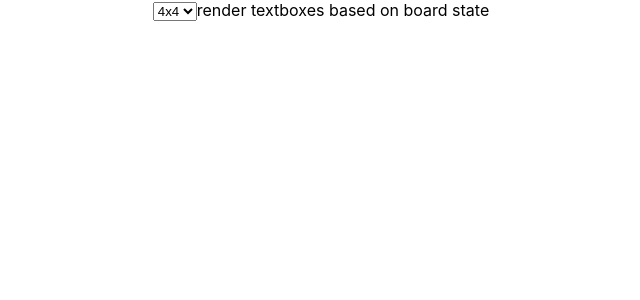
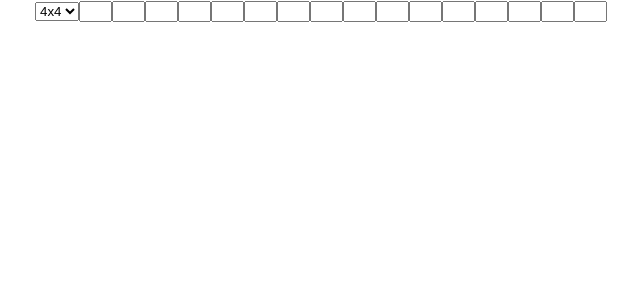
Before and after one commit to timtyrrell/boggle-solver, a React (Create React App) app: page / in a window 1280 px wide. Shown: the top 300 px of the page, without its empty margins (319-959 px from the left). Built offline with nearby package versions, Linux system fonts and the light colour scheme.

Commit message:
Render textboxes based on the board type value

```diff
--- a/src/Board.js
+++ b/src/Board.js
@@ -4,7 +4,7 @@ class Board extends Component {
   constructor(props) {
     super(props)
     this.state = {
-      boardType: '4x4',
+      boardType: '4',
     }
 
     this.handleBoardTypeChange = this.handleBoardTypeChange.bind(this)
@@ -14,16 +14,26 @@ class Board extends Component {
     this.setState({ boardType: event.target.value })
   }
 
+  renderTextBoxes() {
+    const textBoxes = []
+    for (let x = 0; x < this.state.boardType; x++) {
+      for (let y = 0; y < this.state.boardType; y++) {
+        textBoxes.push(<input key={`${x}${y}`} type="text" id={`${x}${y}`} autoComplete="off" size="1" />)
+      }
+    }
+    return textBoxes
+  }
+
   render() {
     return (
       <div className="Board">
         <select value={this.state.boardType} onChange={this.handleBoardTypeChange}>
-          <option value="4x4">4x4</option>
-          <option value="5x5">5x5</option>
-          <option value="6x6">6x6</option>
+          <option value="4">4x4</option>
+          <option value="5">5x5</option>
+          <option value="6">6x6</option>
         </select>
 
-        render textboxes based on board state
+        { this.renderTextBoxes ()}
       </div>
     )
   }
```
Also changed, not shown: 2 other files (tests, documents, lock files or other folders).
